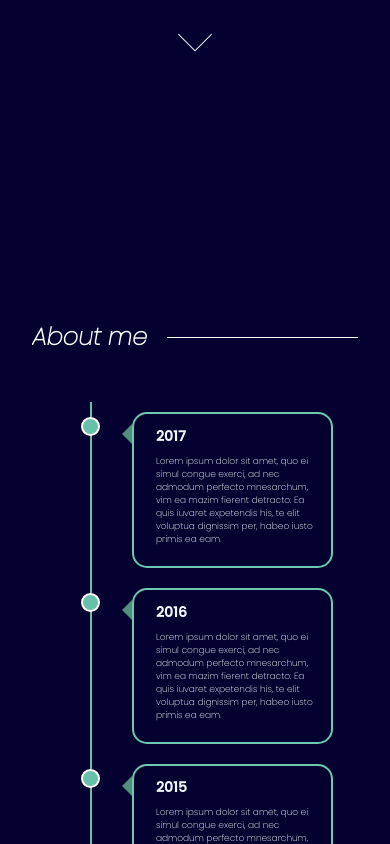
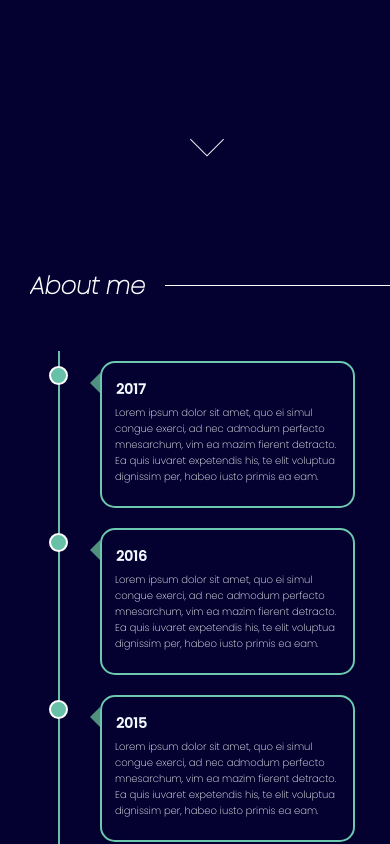
Before and after one commit to aliciabarczak/Profolio_Page, a React (Create React App) app: page / in a window 390 px wide. Shown: the part 740-1584 px from the top of the page. Built offline with nearby package versions, Linux system fonts and the light colour scheme.

Commit message:
improve mobile view layout and add sctoll buttons

```diff
--- a/src/App.js
+++ b/src/App.js
@@ -4,8 +4,8 @@ import AboutMePage from "./Components/AboutMePage";
 import Homepage from "./Components/Homepage";
 import Nav from "./Components/Nav";
 import Projects from "./Components/Projects";
-import Blogs from "./Components/Blogs"
-import Contact from "./Components/Contact"
+import Blogs from "./Components/Blogs";
+import Contact from "./Components/Contact";
 
 function App() {
   return (
@@ -21,8 +21,12 @@ function App() {
         <section id="experience">
           <Projects />
         </section>
-     <section><Blogs /></section>
-     <section><Contact /></section>
+        <section id="blogs">
+          <Blogs />
+        </section>
+        <section id="contact">
+          <Contact />
+        </section>
       </main>
       {/* <Footer /> */}
     </div>
--- a/src/Components/AboutMePage.jsx
+++ b/src/Components/AboutMePage.jsx
@@ -10,85 +10,87 @@ export default function AboutMePage() {
   }, []);
 
   return (
+    <>
       <div id="AboutMePage">
         <header>
-        <h1 class="decorated">
+          <h1 className="decorated">
             <span>About me</span>
           </h1>
         </header>
-      <section class="timeline">
-        <div class="container left">
-          <div class="content" data-aos="fade-right">
+        <section className="timeline">
+          <div className="container left">
+            <div className="content" data-aos="fade-right">
               <h2>2017</h2>
               <p>
                 Lorem ipsum dolor sit amet, quo ei simul congue exerci, ad nec
                 admodum perfecto mnesarchum, vim ea mazim fierent detracto. Ea
-              quis iuvaret expetendis his, te elit voluptua dignissim per, habeo
-              iusto primis ea eam.
+                quis iuvaret expetendis his, te elit voluptua dignissim per,
+                habeo iusto primis ea eam.
               </p>
             </div>
           </div>
-        <div class="container right">
-          <div class="content" data-aos="fade-right">
+          <div className="container right">
+            <div className="content" data-aos="fade-right">
               <h2>2016</h2>
               <p>
                 Lorem ipsum dolor sit amet, quo ei simul congue exerci, ad nec
                 admodum perfecto mnesarchum, vim ea mazim fierent detracto. Ea
-              quis iuvaret expetendis his, te elit voluptua dignissim per, habeo
-              iusto primis ea eam.
+                quis iuvaret expetendis his, te elit voluptua dignissim per,
+                habeo iusto primis ea eam.
               </p>
             </div>
           </div>
-        <div class="container left">
-          <div class="content" data-aos="fade-right">
+          <div className="container left">
+            <div className="content" data-aos="fade-right">
               <h2>2015</h2>
               <p>
                 Lorem ipsum dolor sit amet, quo ei simul congue exerci, ad nec
                 admodum perfecto mnesarchum, vim ea mazim fierent detracto. Ea
-              quis iuvaret expetendis his, te elit voluptua dignissim per, habeo
-              iusto primis ea eam.
+                quis iuvaret expetendis his, te elit voluptua dignissim per,
+                habeo iusto primis ea eam.
               </p>
             </div>
           </div>
-        <div class="container right">
-          <div class="content" data-aos="fade-right">
+          <div className="container right">
+            <div className="content" data-aos="fade-right">
               <h2>2012</h2>
               <p>
                 Lorem ipsum dolor sit amet, quo ei simul congue exerci, ad nec
                 admodum perfecto mnesarchum, vim ea mazim fierent detracto. Ea
-              quis iuvaret expetendis his, te elit voluptua dignissim per, habeo
-              iusto primis ea eam.
+                quis iuvaret expetendis his, te elit voluptua dignissim per,
+                habeo iusto primis ea eam.
               </p>
             </div>
           </div>
-        <div class="container left">
-          <div class="content" data-aos="fade-right">
+          <div className="container left">
+            <div className="content" data-aos="fade-right">
               <h2>2011</h2>
               <p>
                 Lorem ipsum dolor sit amet, quo ei simul congue exerci, ad nec
                 admodum perfecto mnesarchum, vim ea mazim fierent detracto. Ea
-              quis iuvaret expetendis his, te elit voluptua dignissim per, habeo
-              iusto primis ea eam.
+                quis iuvaret expetendis his, te elit voluptua dignissim per,
+                habeo iusto primis ea eam.
               </p>
             </div>
           </div>
-        <div class="container right">
-          <div class="content" data-aos="fade-right">
+          <div className="container right">
+            <div className="content" data-aos="fade-right">
               <h2>2007</h2>
               <p>
                 Lorem ipsum dolor sit amet, quo ei simul congue exerci, ad nec
                 admodum perfecto mnesarchum, vim ea mazim fierent detracto. Ea
-              quis iuvaret expetendis his, te elit voluptua dignissim per, habeo
-              iusto primis ea eam.
+                quis iuvaret expetendis his, te elit voluptua dignissim per,
+                habeo iusto primis ea eam.
               </p>
             </div>
           </div>
-        <div id="scrollButton2" class="ScrollButtons">
+        </section>
+      </div>
+      <div id="scrollButton2" className="ScrollButtons">
         <a href="#ProjectsPage">
           <span></span>
         </a>
       </div>
-      </section>
-    </div>
+    </>
   );
 }
--- a/src/Components/Contact.jsx
+++ b/src/Components/Contact.jsx
@@ -1,4 +1,4 @@
-import "./../Styling/Contact.css"
+import "./../Styling/Contact.css";
 import Aos from "aos";
 import "aos/dist/aos.css";
 import { useEffect } from "react";
@@ -6,22 +6,33 @@ export default function Contact() {
   useEffect(() => {
     Aos.init({ duration: 500 });
   }, []);
-    return (<div id="ContactPage">
+  return (
+    <>
+      <div id="ContactPage">
         <header>
           <h1 class="decorated">
             <span>Get in touch</span>
           </h1>
         </header>
         <div className="contactBox">
-        <img data-aos="zoom-in" src="https://i.ibb.co/4KM38Bk/linkedin-3-128.png"/>
+          <img
+            data-aos="zoom-in"
+            src="https://i.ibb.co/4KM38Bk/linkedin-3-128.png"
+          />
           <p data-aos="fade-right">Alicia Barczak</p>
         </div>
         <div className="contactBox">
-        <img data-aos="zoom-in" src="https://i.ibb.co/XJq5vb6/github-11-128.png"/>
+          <img
+            data-aos="zoom-in"
+            src="https://i.ibb.co/XJq5vb6/github-11-128.png"
+          />
           <p data-aos="fade-right">aliciabarczak</p>
         </div>
         <div className="contactBox">
-        <img data-aos="zoom-in" src="https://i.ibb.co/z4G8Bcq/email-14-128.png"/>
+          <img
+            data-aos="zoom-in"
+            src="https://i.ibb.co/z4G8Bcq/email-14-128.png"
+          />
           <p data-aos="fade-right">aliciabarczak1@gmail.com</p>
         </div>
         <div className="CVButton">
@@ -31,5 +42,12 @@ export default function Contact() {
             <br />
           </div>
         </div>
-    </div>)
+      </div>
+      <div id="back-to-top" className="ScrollButtons">
+        <a href="#ContactPage">
+          <span></span>
+        </a>
+      </div>
+    </>
+  );
 }
--- a/src/Components/Homepage.jsx
+++ b/src/Components/Homepage.jsx
@@ -8,7 +8,7 @@ export default function Homepage() {
     <>
       <Image />
       <MainText />
-      <div id="scrollButton" class="ScrollButtons">
+      <div id="scrollButton" className="ScrollButtons">
         <a href="#AboutMePage">
           <span></span>
         </a>
--- a/src/Components/Projects.jsx
+++ b/src/Components/Projects.jsx
@@ -1,4 +1,5 @@
 import "./../Styling/Projects.css";
+import "./../Styling/ScrollButton.css";
 import Aos from "aos";
 import "aos/dist/aos.css";
 import { useEffect } from "react";
@@ -135,11 +136,11 @@ export default function () {
           </div>
         ) : null}
       </div>
-      {/* <div id="scrollButton3" class="ScrollButtons">
-        <a href="#">
+      <div id="scrollButton2" className="ScrollButtons">
+        <a href="#BlogPage">
           <span></span>
         </a>
-      </div> */}
+      </div>
     </div>
   );
 }
--- a/src/Styling/AboutMe.css
+++ b/src/Styling/AboutMe.css
@@ -1,11 +1,5 @@
 * {
   box-sizing: border-box;
-}
-
-#AboutMePage {
-  width: 100vw;
-  height: 100%;
-  padding: 5rem;
 }
 
 .timeline p {
@@ -30,7 +24,6 @@
 
 header {
   margin-bottom: 3rem;
-  margin-left: 3rem;
   color: white;
   font-family: "Poppins", sans-serif;
   font-weight: 100;
@@ -39,6 +32,7 @@ header {
 
 .decorated {
   overflow: hidden;
+  margin-left: 30px;
 }
 
 .decorated > span {
@@ -79,6 +73,7 @@ header {
   bottom: 0;
   left: 50%;
   margin-left: -3px;
+  height: 1050px;
 }
 
 /* Container around content */
@@ -164,17 +159,15 @@ TBC
 } */
 
 @media screen and (max-width: 600px) {
-  #AboutMePage {
-    width: 100vw;
-    height: 100%;
-    padding: 2rem;
-  }
   .timeline p {
-    font-size: 9px;
+    font-size: 10px;
+    padding: 5px;
   }
 
   .timeline h2 {
     font-size: 14px;
+    margin: 0px;
+    margin-left: -2px;
   }
 
   header {
@@ -207,6 +200,11 @@ TBC
     border: medium solid rgb(108, 200, 175);
     border-width: 10px 10px 10px 0;
     border-color: transparent rgba(80, 144, 127, 1) transparent transparent;
+  }
+
+  .content {
+    padding: 1rem;
+    margin-right: 10px;
   }
 
   /* Make sure all circles are at the same spot */
--- a/src/Styling/App.css
+++ b/src/Styling/App.css
@@ -11,15 +11,21 @@ body {
   position: absolute;
 }
 
-section {
+#homepage,
+#about,
+#blogs,
+#contact {
   margin-bottom: 25rem;
+}
+
+#experience {
+  margin-bottom: 15rem;
 }
 
 .App {
   display: flex;
   flex-direction: column;
   justify-content: center;
-
 }
 
 #mainText {
@@ -61,7 +67,7 @@ section {
   font-weight: 100;
   font-style: italic;
   margin-top: 5px;
-  margin-bottm: 20px;
+  margin-bottom: 20px;
   font-size: 16px;
 }
 
--- a/src/Styling/Projects.css
+++ b/src/Styling/Projects.css
@@ -1,8 +1,7 @@
 #ProjectsPage {
-  width: 100vw;
-  height: 100%;
+  display: flex;
+  flex-direction: column;
 }
-
 #miniNav {
   list-style: none;
   display: flex;
--- a/src/Styling/ScrollButton.css
+++ b/src/Styling/ScrollButton.css
@@ -6,32 +6,20 @@
   display: inline-block;
   -webkit-transform: translate(0, -50%);
   transform: translate(0, -50%);
-  color: #fff;
-  font-family: "Poppins", sans-serif;
-  font-weight: 400;
-  letter-spacing: 0.1em;
-  text-decoration: none;
   transition: opacity 0.3s;
+  margin: 0px;
 }
 .ScrollButtons a:hover {
   opacity: 0.5;
 }
 
-#scrollButton2 {
-  margin-top: 1200px;
-}
-
-#scrollButton a {
-  padding-top: 70px;
-}
+#back-to-top,
 #scrollButton2,
 #scrollButton a span {
   position: absolute;
   top: 0;
-  left: 50%;
   width: 24px;
   height: 24px;
-  margin-left: -12px;
   border-left: 1px solid #fff;
   border-bottom: 1px solid #fff;
   -webkit-transform: rotate(-45deg);
@@ -40,6 +28,19 @@
   animation: sdb05 1.5s infinite;
   box-sizing: border-box;
 }
+
+#back-to-top {
+  transform: rotate(90deg) scaleX(-1);
+}
+
+#back-to-top,
+#scrollButton2.ScrollButtons {
+  position: relative;
+  margin: 0px;
+  margin-left: 50%;
+  margin-top: 100px;
+}
+
 @-webkit-keyframes sdb05 {
   0% {
     -webkit-transform: rotate(-45deg) translate(0, 0);
```
Also changed, not shown: src/Components/Blogs.jsx (+44 -12 lines), src/Styling/Blogs.css (+5 -6 lines). Lines whose indentation alone changed are shown as unchanged.
